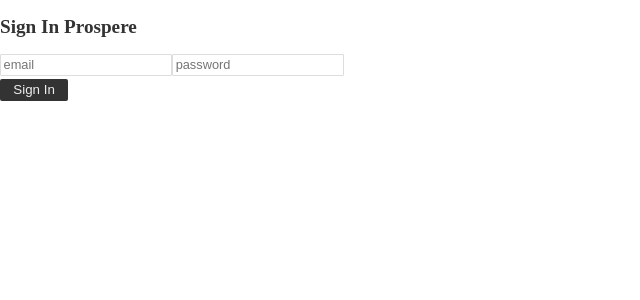
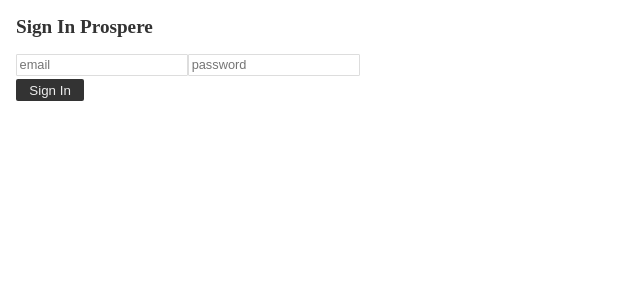
Before and after one commit to rbastiansch/prospere-app, a Vue app: page /#/login in a window 1280 px wide. Shown: the top 300 px of the page, without its empty margins (0-640 px from the left). Built offline with nearby package versions, Linux system fonts and the light colour scheme.

Commit message:
margin to login component

```diff
--- a/src/stylesheets/index.scss
+++ b/src/stylesheets/index.scss
@@ -59,6 +59,7 @@
 /*SPECIFIC CLASSES*/
 
 .login {
+  margin: $size;
   .button {
     background-color: $black;
     color: $white;
```
